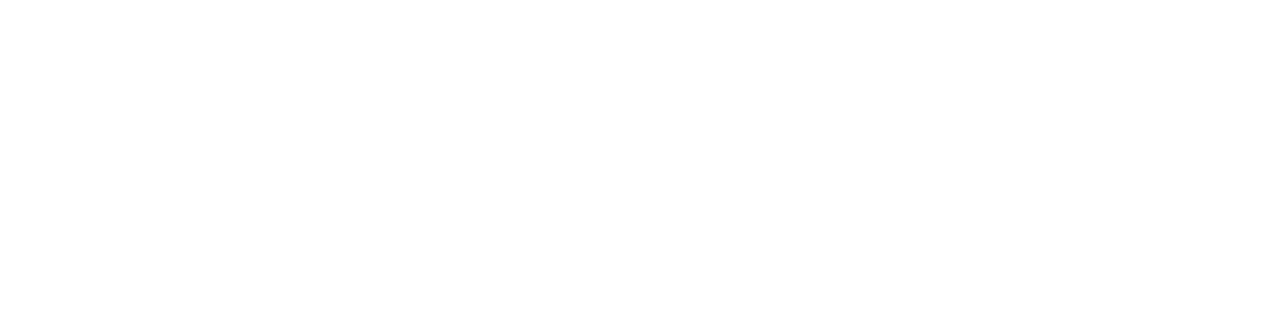
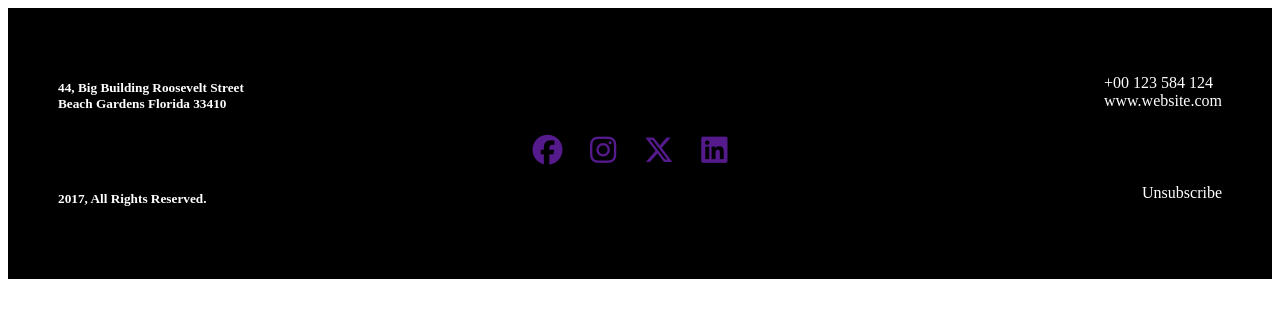
Before and after one commit to Bishwajit-Aich/New-Year-Offer, a plain HTML site: page index.html in a window 1280 px wide. Drawn offline with Linux system fonts and the light colour scheme.

Commit message:
footer section

```diff
--- a/index.html
+++ b/index.html
@@ -5,10 +5,39 @@
     <meta name="viewport" content="width=device-width, initial-scale=1.0">
     <title>New Year Offer</title>
 
+    <!-- Font awesome link -->
+    <script src="https://kit.fontawesome.com/ac5304819b.js" crossorigin="anonymous"></script>
+
     <!-- Css file Link -->
     <link rel="stylesheet" href="styles/style.css">
 </head>
 <body>
+<header>
 
+</header>
+<main>
+
+</main>
+<footer class="footer">
+    <div class="footer-header">
+        <h5>44, Big Building Roosevelt Street <br>
+            Beach Gardens Florida 33410</h5>
+            <p>+00 123 584 124 <br>
+                www.website.com</p>
+            </div>
+   <div class="footer-anchor">
+    <a href=""><i class="fa-brands fa-facebook"></i></a>
+    <a href=""><i class="fa-brands fa-instagram"></i></a>
+    <a href=""><i class="fa-brands fa-x-twitter"></i></a>
+    <a href=""><i class="fa-brands fa-linkedin"></i></a>
+   </div>
+
+
+    <div class="footer-header">
+        <h5>2017, All Rights Reserved.</h5>
+            <p>Unsubscribe</p>
+
+    </div>
+</footer>
 </body>
 </html>
--- a/styles/style.css
+++ b/styles/style.css
@@ -0,0 +1,18 @@
+/* Footer Section Styles */
+footer{
+    color: white;
+    background-color: black;
+    padding: 50px;
+}
+
+.footer-header{
+   display: flex;
+    justify-content: space-between;
+}
+.footer-anchor{
+    text-align: center;
+    font-size: 30px;
+}
+.footer-anchor a{
+    margin-right: 20px;
+}
```
